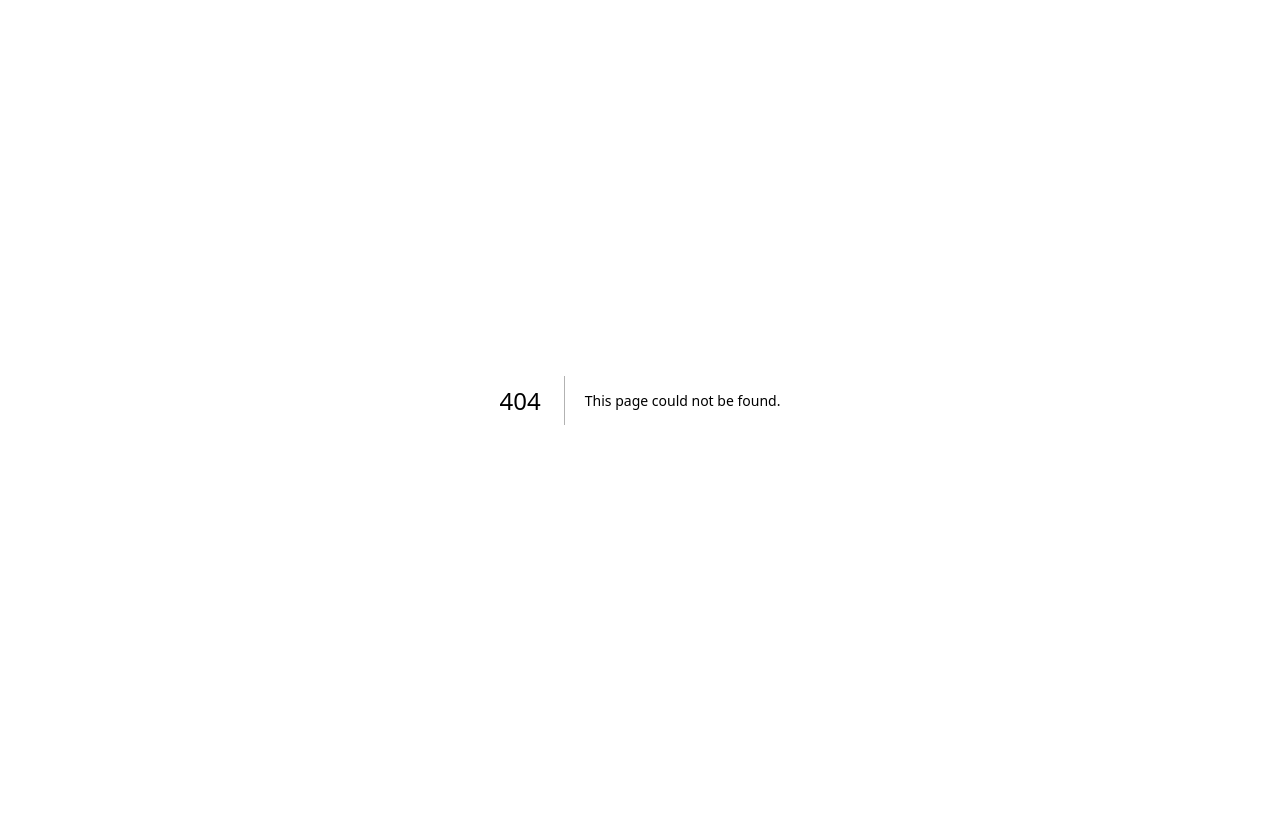
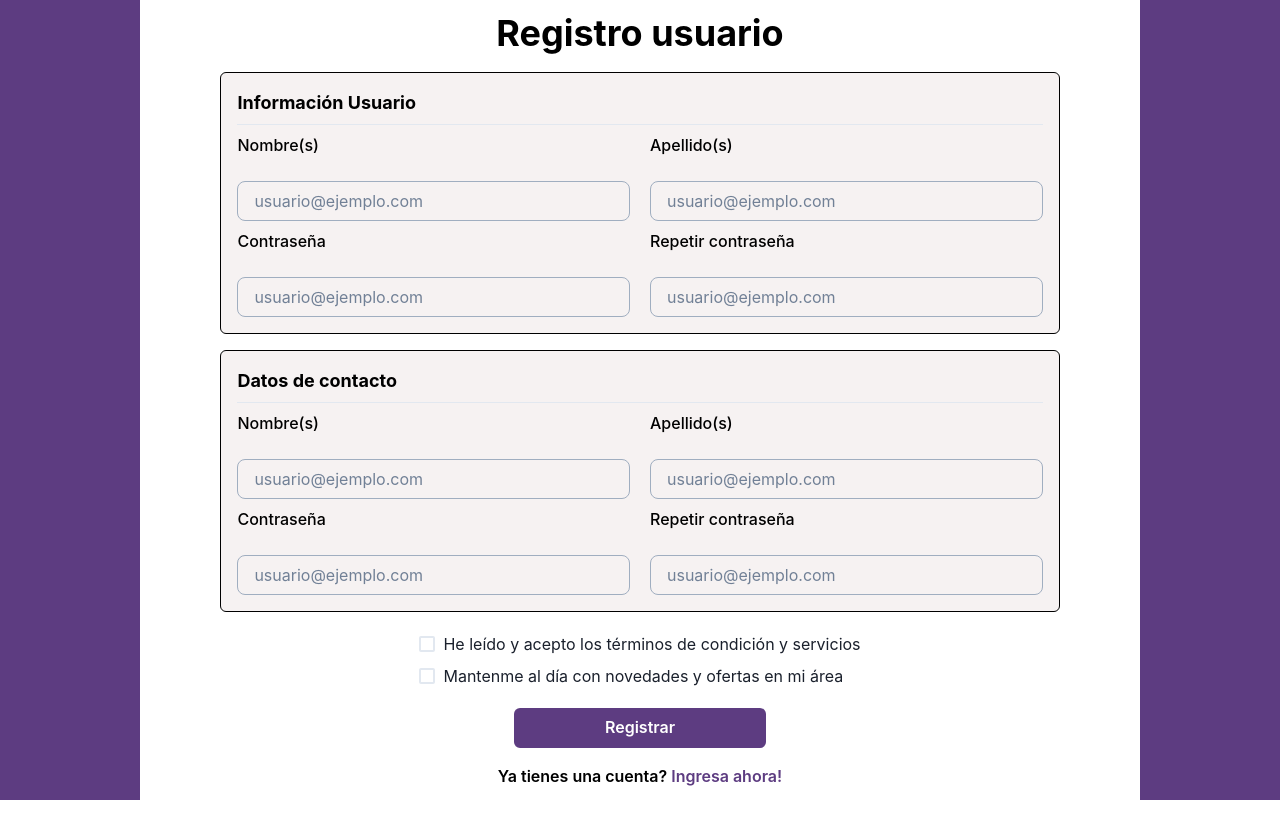
Before and after one commit to cristobalromanl/proyectoGPS, a Next.js app in the folder frontend/: page /registro in a window 1280 px wide. Before the commit this address had no page. Built offline with nearby package versions, Linux system fonts and the light colour scheme.

Commit message:
front-registro

```diff
--- /dev/null
+++ b/frontend/pages/registro.jsx
@@ -0,0 +1,329 @@
+import {
+  ChakraProvider,
+  Box,
+  Input,
+  Button,
+  Heading,
+  useColorModeValue,
+  Flex,
+  Image,
+  Link,
+  FormControl,
+  FormLabel,
+  Form,
+  Stack,
+  FormErrorMessage,
+  Text,
+  Divider,
+  Checkbox,
+} from "@chakra-ui/react";
+import React from "react";
+import { Switch } from "@chakra-ui/react";
+
+function LoginForm() {
+  const bgEminence = useColorModeValue("myColor.Eminence", "myColor.Eminence");
+  const bgSnow = useColorModeValue("myColor.Snow", "myColor.Snow");
+  return (
+    <Box
+      bg="#5d3c81"
+      display="flex"
+      justifyContent="center"
+      alignItems="center"
+      width="100vw"
+      height="100vh"
+      p={4}
+    >
+      <Box
+        borderRadius="md"
+        maxWidth={1000}
+        width="100%"
+        height="auto"
+        bg="#ffffff"
+        p={4}
+      >
+        <Flex
+          flexWrap="wrap"
+          justifyContent="center"
+          alignItems="center"
+          bg="#ffffff"
+        >
+          <Box
+            width="90%"
+            sx={{ "@media screen and (max-width: 775px)": { width: "100%" } }}
+            p={4}
+          >
+            <Heading textAlign="center" mb={4} color="#000000">
+              Registro usuario
+            </Heading>
+
+            <Box
+              bg="#f6f2f2"
+              borderRadius={"md"}
+              borderColor="#000000"
+              borderWidth="1px"
+            >
+              <FormControl pt={4} color="#000000" pb={4} p={4}>
+                <FormLabel fontWeight={"bold"} fontSize={"lg"}>
+                  Información Usuario
+                </FormLabel>
+                <hr />
+                <Stack
+                  direction="row"
+                  alignItems="center"
+                  mt={2}
+                  spacing="20px"
+                >
+                  <Stack
+                    direction="column"
+                    alignItems="left"
+                    spacing="-4px"
+                    width="100%"
+                  >
+                    <FormLabel>Nombre(s)</FormLabel>
+
+                    <Input
+                      type="text"
+                      placeholder="usuario@ejemplo.com"
+                      mt={4}
+                      borderColor="gray.400"
+                      borderWidth="1px"
+                      borderRadius="lg"
+                      _hover={{
+                        borderColor: "gray.600",
+                      }}
+                    />
+                  </Stack>{" "}
+                  <Stack
+                    direction="column"
+                    alignItems="left"
+                    spacing="-4px"
+                    width="100%"
+                  >
+                    <FormLabel>Apellido(s)</FormLabel>
+
+                    <Input
+                      type="text"
+                      placeholder="usuario@ejemplo.com"
+                      mt={4}
+                      borderColor="gray.400"
+                      borderWidth="1px"
+                      borderRadius="lg"
+                      _hover={{
+                        borderColor: "gray.600",
+                      }}
+                    />
+                  </Stack>
+                </Stack>
+                <Stack
+                  direction="row"
+                  alignItems="center"
+                  mt={2}
+                  spacing="20px"
+                >
+                  <Stack
+                    direction="column"
+                    alignItems="left"
+                    spacing="-4px"
+                    width="100%"
+                  >
+                    <FormLabel>Contraseña</FormLabel>
+
+                    <Input
+                      type="password"
+                      placeholder="usuario@ejemplo.com"
+                      mt={4}
+                      borderColor="gray.400"
+                      borderWidth="1px"
+                      borderRadius="lg"
+                      _hover={{
+                        borderColor: "gray.600",
+                      }}
+                    />
+                  </Stack>{" "}
+                  <Stack
+                    direction="column"
+                    alignItems="left"
+                    spacing="-4px"
+                    width="100%"
+                  >
+                    <FormLabel>Repetir contraseña</FormLabel>
+
+                    <Input
+                      type="password"
+                      placeholder="usuario@ejemplo.com"
+                      mt={4}
+                      borderColor="gray.400"
+                      borderWidth="1px"
+                      borderRadius="lg"
+                      _hover={{
+                        borderColor: "gray.600",
+                      }}
+                    />
+                  </Stack>
+                </Stack>
+              </FormControl>
+            </Box>
+            <Box
+              bg="#f6f2f2"
+              mt={4}
+              borderRadius={"md"}
+              borderColor="#000000"
+              borderWidth="1px"
+            >
+              <FormControl pt={4} color="#000000" pb={4} p={4}>
+                <FormLabel fontWeight={"bold"} fontSize={"lg"}>
+                  Datos de contacto
+                </FormLabel>
+                <hr />
+                <Stack
+                  direction="row"
+                  alignItems="center"
+                  mt={2}
+                  spacing="20px"
+                >
+                  <Stack
+                    direction="column"
+                    alignItems="left"
+                    spacing="-4px"
+                    width="100%"
+                  >
+                    <FormLabel>Nombre(s)</FormLabel>
+
+                    <Input
+                      type="text"
+                      placeholder="usuario@ejemplo.com"
+                      mt={4}
+                      borderColor="gray.400"
+                      borderWidth="1px"
+                      borderRadius="lg"
+                      _hover={{
+                        borderColor: "gray.600",
+                      }}
+                    />
+                  </Stack>{" "}
+                  <Stack
+                    direction="column"
+                    alignItems="left"
+                    spacing="-4px"
+                    width="100%"
+                  >
+                    <FormLabel>Apellido(s)</FormLabel>
+
+                    <Input
+                      type="text"
+                      placeholder="usuario@ejemplo.com"
+                      mt={4}
+                      borderColor="gray.400"
+                      borderWidth="1px"
+                      borderRadius="lg"
+                      _hover={{
+                        borderColor: "gray.600",
+                      }}
+                    />
+                  </Stack>
+                </Stack>
+                <Stack
+                  direction="row"
+                  alignItems="center"
+                  mt={2}
+                  spacing="20px"
+                >
+                  <Stack
+                    direction="column"
+                    alignItems="left"
+                    spacing="-4px"
+                    width="100%"
+                  >
+                    <FormLabel>Contraseña</FormLabel>
+
+                    <Input
+                      type="password"
+                      placeholder="usuario@ejemplo.com"
+                      mt={4}
+                      borderColor="gray.400"
+                      borderWidth="1px"
+                      borderRadius="lg"
+                      _hover={{
+                        borderColor: "gray.600",
+                      }}
+                    />
+                  </Stack>{" "}
+                  <Stack
+                    direction="column"
+                    alignItems="left"
+                    spacing="-4px"
+                    width="100%"
+                  >
+                    <FormLabel>Repetir contraseña</FormLabel>
+
+                    <Input
+                      type="password"
+                      placeholder="usuario@ejemplo.com"
+                      mt={4}
+                      borderColor="gray.400"
+                      borderWidth="1px"
+                      borderRadius="lg"
+                      _hover={{
+                        borderColor: "gray.600",
+                      }}
+                    />
+                  </Stack>
+                </Stack>
+              </FormControl>
+            </Box>
+
+            <Stack alignItems="center" mt={5} mb={4}>
+              <Stack display="flex" alignItems="left" spacing={2}>
+                <Checkbox>
+                  He leído y acepto los términos de condición y servicios
+                </Checkbox>
+                <Checkbox>
+                  Mantenme al día con novedades y ofertas en mi área
+                </Checkbox>
+              </Stack>
+            </Stack>
+            <Stack alignItems="center" display="flex">
+              <Button
+                mb={2}
+                mt={1}
+                bg="#5d3c81"
+                color="white"
+                alignItems="center"
+                width="30%"
+                _hover={{
+                  bg: "#05F3FF",
+                }}
+              >
+                Registrar
+              </Button>
+              <Box textAlign="center">
+                <Text
+                  color="#000000"
+                  fontWeight="semibold"
+                  _hover={{
+                    fontSize: "md",
+                  }}
+                >
+                  Ya tienes una cuenta?{" "}
+                  <Link color="#5d3c81" fontWeight={"semibold"}>
+                    Ingresa ahora!
+                  </Link>
+                </Text>
+              </Box>
+            </Stack>
+          </Box>
+        </Flex>
+      </Box>
+    </Box>
+  );
+}
+
+function App() {
+  return (
+    <ChakraProvider>
+      <LoginForm />
+    </ChakraProvider>
+  );
+}
+
+export default App;
```
